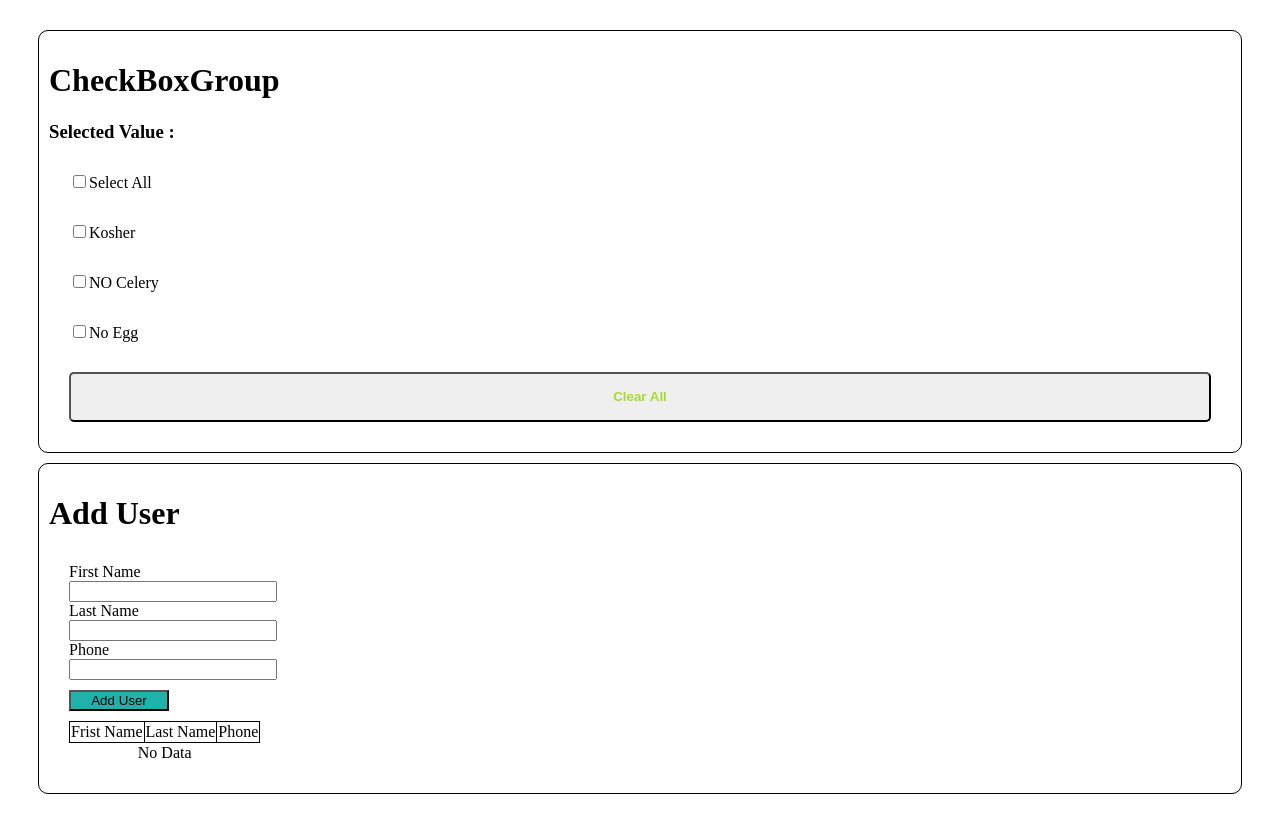
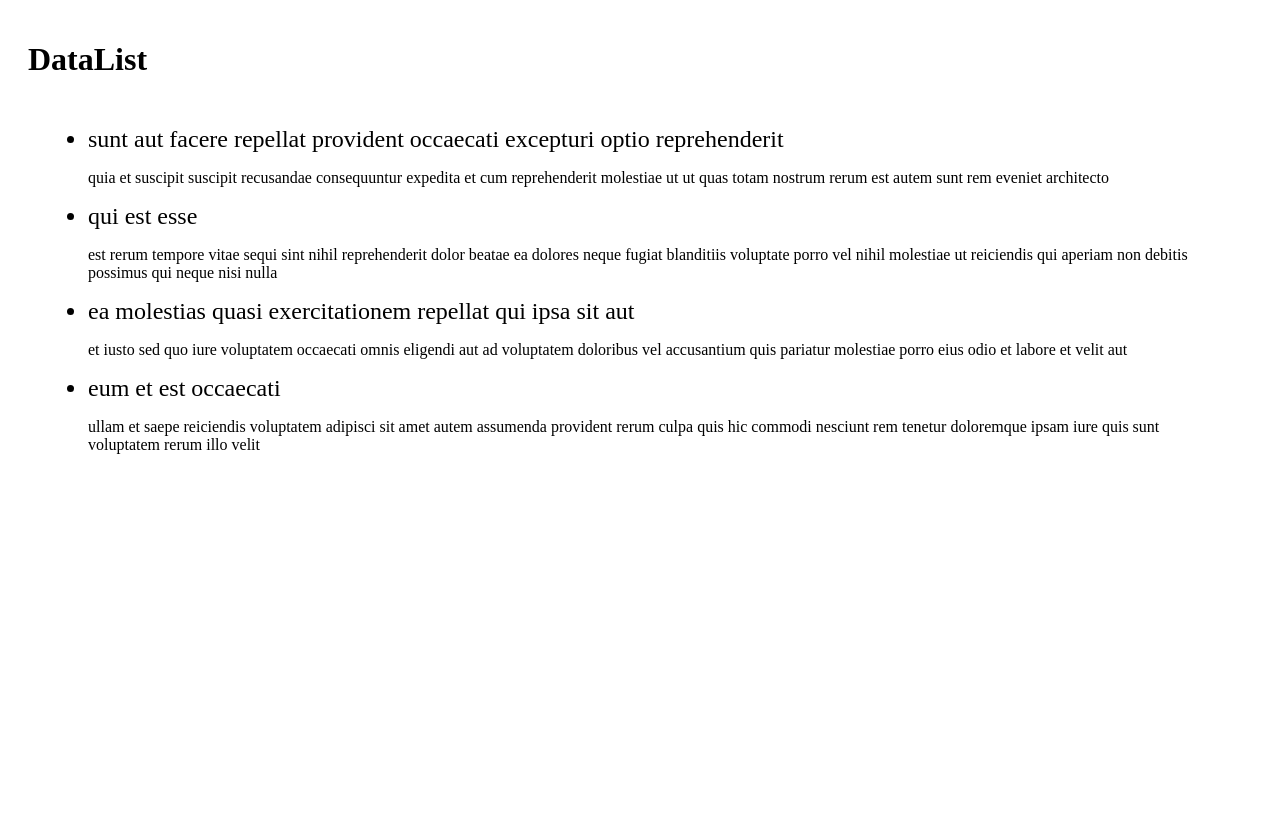
Before and after one commit to guanfei24/my-react-app, a React (Create React App) app: page / in a window 1280 px wide. After the commit the page ends 800 px from the top, so only its background shows below. Built offline with nearby package versions, Linux system fonts and the light colour scheme.

Commit message:
playground

```diff
--- a/src/App.jsx
+++ b/src/App.jsx
@@ -9,9 +9,9 @@ function App() {
   return (
     <>
       {/* <Counter /> */}
-      {/* <DataList /> */}
-      <CheckBoxGroup />
-      <AddUserForm />
+      <DataList />
+      {/* <CheckBoxGroup /> */}
+      {/* <AddUserForm /> */}
     </>
   );
 }
--- a/src/Day4/DataList.jsx
+++ b/src/Day4/DataList.jsx
@@ -1,33 +1,35 @@
 import { useEffect, useState } from "react";
 import { fetchMockData } from "./getMockDataList";
+import "./style.css";
 
 export default function DataList() {
   const [datalist, setDataList] = useState([]);
   const [isLoading, setIsLoading] = useState(true);
 
-    useEffect(()=>{
+  useEffect(() => {
     setIsLoading(true);
-        fetchMockData()
-        .then((data) => {
+    fetchMockData().then((data) => {
       setDataList(data);
       setIsLoading(false);
     });
-    },[]);
+  }, []);
 
   return (
     <>
       <h1>DataList</h1>
       <div>
-        {isLoading ? "Data is loading" : datalist.map((data) => {
-            const {userId, title, body} = data;
+        {isLoading
+          ? "Data is loading"
+          : datalist.map((data) => {
+              const { userId, title, body } = data;
               return (
-                <div key={userId}>
-                    <h2>{title}</h2>
+                <ul key={userId}>
+                  <li>{title}</li>
                   <p>{body}</p>
-                </div>
+                </ul>
               );
             })}
       </div>
     </>
   );
-};
+}
--- /dev/null
+++ b/src/Day4/style.css
@@ -0,0 +1,6 @@
+ul {
+  font-size: medium;
+}
+li {
+  font-size: x-large;
+}
```
Lines whose indentation alone changed are shown as unchanged.
